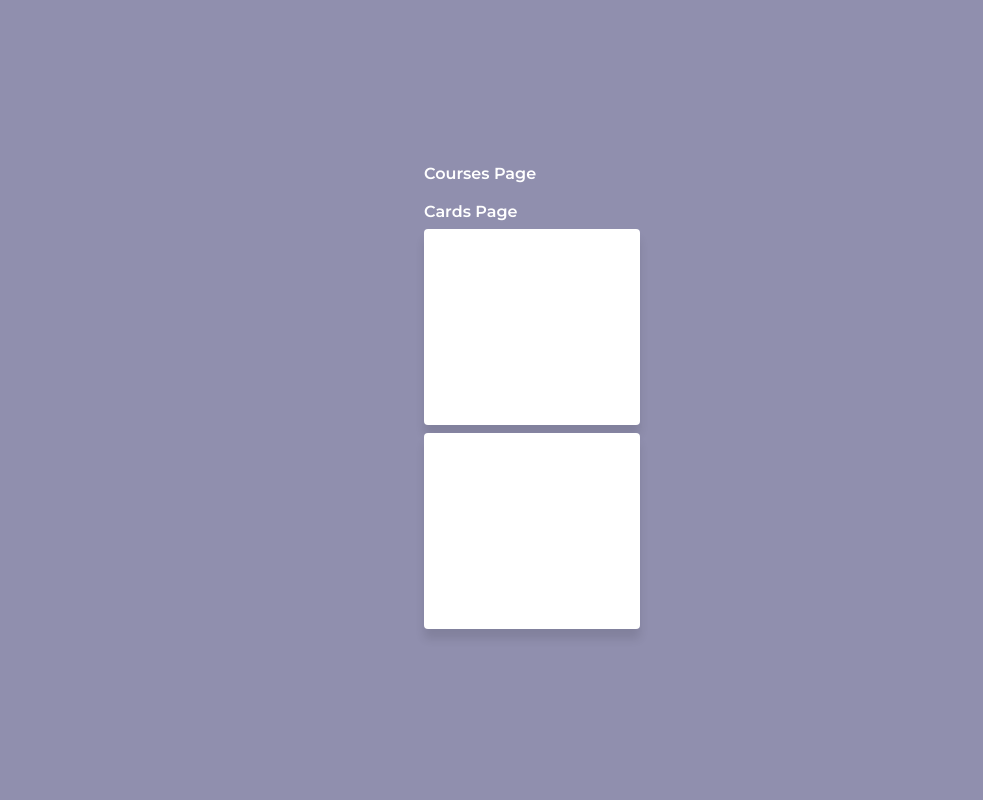
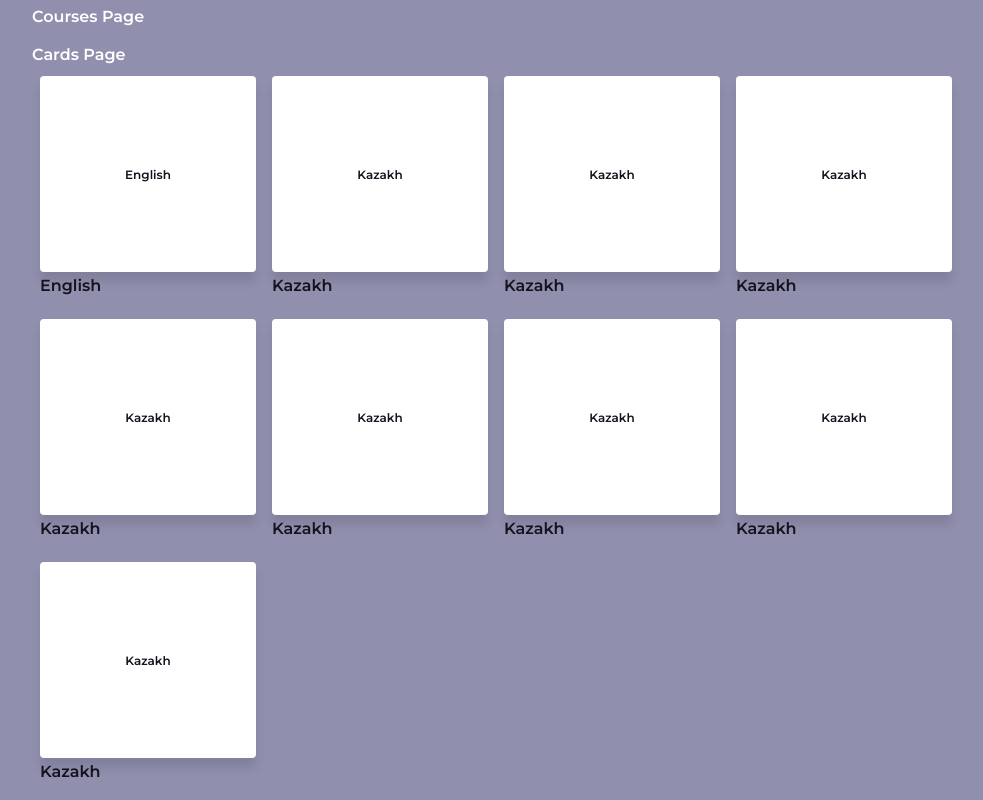
Before and after one commit to kosbay/homie, a React app: page /courses in a window 1280 px wide. Shown: the whole page, without its empty margins (108-1091 px from the left). Built offline with nearby package versions, Linux system fonts and the light colour scheme.

Commit message:
feat: grids and hover to card added

```diff
--- a/src/components/cards/Card.scss
+++ b/src/components/cards/Card.scss
@@ -1,9 +1,13 @@
 @import "../../styles/_mixins.scss";
 @import "../../styles/_colors.scss";
 
+.cards {
+  display: flex;
+  flex-wrap: wrap;
+
   #card {
-  width: 100%;
-  margin: 8px 0;
+    margin: 12px 8px;
+    cursor: pointer;
 
     &.noMargin {
       margin: auto;
@@ -13,7 +17,6 @@
       width: 200px;
       height: 180px;
       display: flex;
-    cursor: pointer;
       box-shadow: rgba(0, 0, 0, 0.1) 0px 10px 10px 0px;
       border-radius: 4px;
       padding: 8px;
@@ -29,5 +32,53 @@
       &.noPadding {
         padding: 0;
       }
+
+      &:hover,
+      &:focus {
+        clip-path: circle(75%);
+        box-shadow: rgba(0, 0, 0, 0.25) 0px 12px 12px 0px;
+        background: #ffffff;
+      }
+
+      .card-info {
+        color: $cinder;
+        position: relative;
+        overflow: hidden;
+        font-size: 12px;
+        content: "";
+        width: 100%;
+        border-radius: 4px;
+        display: flex;
+        justify-content: center;
+        align-items: center;
+      }
+
+      .card-info:after {
+        opacity: 0;
+        width: 0;
+        height: 100%;
+        position: absolute;
+        left: 0;
+        top: 0;
+        transition: ease-in-out 0.5s;
+        content: "Description";
+        background-color: $manatee;
+        display: flex;
+        justify-content: center;
+        align-items: center;
+      }
+      .card-info:hover:after {
+        opacity: 1;
+        width: 100%;
+        transition: ease-in-out 0.5s;
+        color: white;
       }
     }
+
+    .card-title {
+      width: 200px;
+      margin-top: 4px;
+      color: $cinder;
+    }
+  }
+}
--- a/src/components/cards/Card.tsx
+++ b/src/components/cards/Card.tsx
@@ -23,8 +23,9 @@ const Card = ({
     <div
       className={classnames("card-container", className, theme, { noPadding })}
     >
-      {course.name}
+      <div className="card-info">{course.name}</div>
     </div>
+    <div className="card-title">{course.name}</div>
   </div>
 );
 
--- a/src/components/cards/index.tsx
+++ b/src/components/cards/index.tsx
@@ -23,9 +23,9 @@ class Cards extends React.Component<any, any> {
     return (
       <div>
         Cards Page
-        <div>
+        <div className="cards">
           {courses.map((course, index) => (
-            <Card key={index} course={courses} />
+            <Card key={index} course={course} />
           ))}
         </div>
       </div>
--- a/src/pages/app/App.scss
+++ b/src/pages/app/App.scss
@@ -18,3 +18,7 @@
   width: 100%;
   transition: transform 0.5s ease-in-out;
 }
+
+.content-container {
+  margin: 140px;
+}
--- a/src/pages/courses/Courses.tsx
+++ b/src/pages/courses/Courses.tsx
@@ -8,6 +8,27 @@ import "./Courses.scss";
 const courses = [
   {
     name: "English"
+  },
+  {
+    name: "Kazakh"
+  },
+  {
+    name: "Kazakh"
+  },
+  {
+    name: "Kazakh"
+  },
+  {
+    name: "Kazakh"
+  },
+  {
+    name: "Kazakh"
+  },
+  {
+    name: "Kazakh"
+  },
+  {
+    name: "Kazakh"
   },
   {
     name: "Kazakh"
@@ -28,7 +49,7 @@ class Courses extends React.Component<any, any> {
 
   render() {
     return (
-      <div>
+      <div className="content-container">
         Courses Page
         <br />
         <br />
```
Lines whose indentation alone changed are shown as unchanged.
